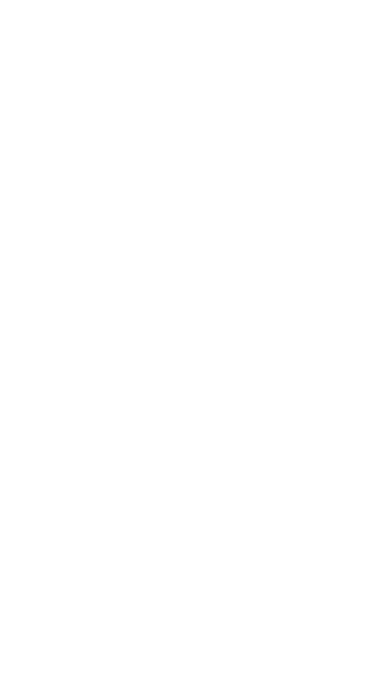
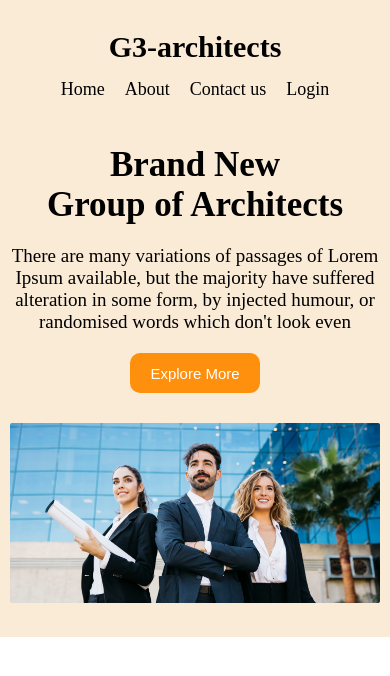
Before and after one commit to Ashiqur-Anik/g3-architects, a plain HTML site: page index.html in a window 390 px wide. Drawn offline with Linux system fonts and the light colour scheme.

Commit message:
header part added

```diff
--- a/index.html
+++ b/index.html
@@ -1,11 +1,46 @@
 <!DOCTYPE html>
 <html lang="en">
+
 <head>
     <meta charset="UTF-8">
     <meta name="viewport" content="width=device-width, initial-scale=1.0">
-    <title>G3-Resoures</title>
+    <title>G3-architects</title>
+    <link rel="stylesheet" href="style.css">
 </head>
+
 <body>
+    <header>
+        <nav>
+            <h1>G3-architects</h1>
+            <ul>
+                <li><a href="">Home</a></li>
+                <li><a href="">About</a></li>
+                <li><a href="">Contact us</a></li>
+                <li><a href="">Login</a></li>
+            </ul>
+        </nav>
+        <div class="about">
+            <h1>Brand New <br>Group of Architects</h1>
+                <p>There are many variations of passages of Lorem Ipsum available, but the majority have suffered alteration in some form, by injected humour, or randomised words which don't look even</p>
+                <button>Explore More</button>
+        </div>
+        <div>
+            <img src="images/banner.png" alt="">
+        </div>
+    </header>
+
+
+
+
+
+
+    <main>
+
+    </main>
+    <footer>
+
+    </footer>
 
 </body>
+
 </html>
--- a/style.css
+++ b/style.css
@@ -0,0 +1,109 @@
+* {
+    padding: 0;
+    margin: 0;
+}
+header {
+    background-color: antiquewhite;
+    padding: 10px 100px;
+}
+nav {
+    display: flex;
+    justify-content: space-between;
+    align-items: center;
+}
+nav h1 {
+    font-size: 30px;
+    font-weight: 900;
+}
+ul {
+    display: flex;
+}
+ul li {
+    list-style: none;
+    margin: 30px;
+    font-size: 21px;
+}
+ul li a {
+    text-decoration: none;
+    color: black;
+}
+.about {
+    text-align: center;
+    width: 60%;
+    margin: 50px auto 30px;
+}
+.about h1 {
+    font-size: 35px;
+}
+
+.about p {
+    margin: 20px 0px;
+    font-size: 19px;
+}
+header img {
+    width: 100%;
+    margin: auto;
+}
+button{
+   width: 130px;
+   height: 40px;
+   background-color: #FF900E;
+   border: none;
+   border-radius: 10px;
+   color: white;
+   font-size: 15px;
+   cursor: pointer;
+}
+
+
+
+
+
+
+
+@media screen and (max-width:576px) {
+    header {
+        padding: 30px 10px;
+    }
+    nav {
+        flex-direction: column;
+        text-align: center;
+        justify-content: center
+    }
+    ul{
+        margin:5px auto;
+    }
+    ul li {
+        margin: 10px;
+        font-size: 18px;
+    }
+    .about {
+        text-align: center;
+        width: 100%;
+        margin: 30px auto;
+    }
+
+}
+
+
+
+@media screen and (min-width:577px) and (max-width:992px) {
+    header {
+        padding: 30px 10px;
+    }
+    nav {
+        flex-direction: column;
+        text-align: center;
+        justify-content: center
+    }
+
+    ul li {
+        margin: 20px;
+
+    }
+    .about {
+        text-align: center;
+        width: 80%;
+        margin: 30px auto;
+    }
+}
```
